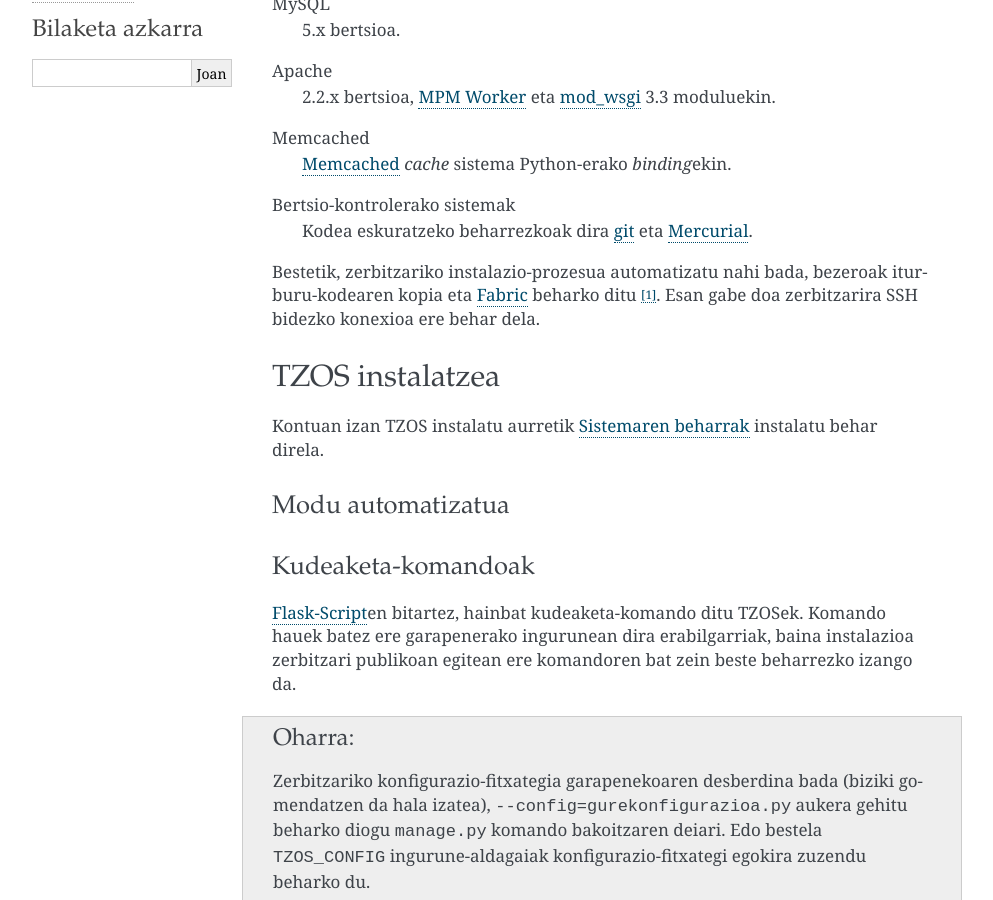
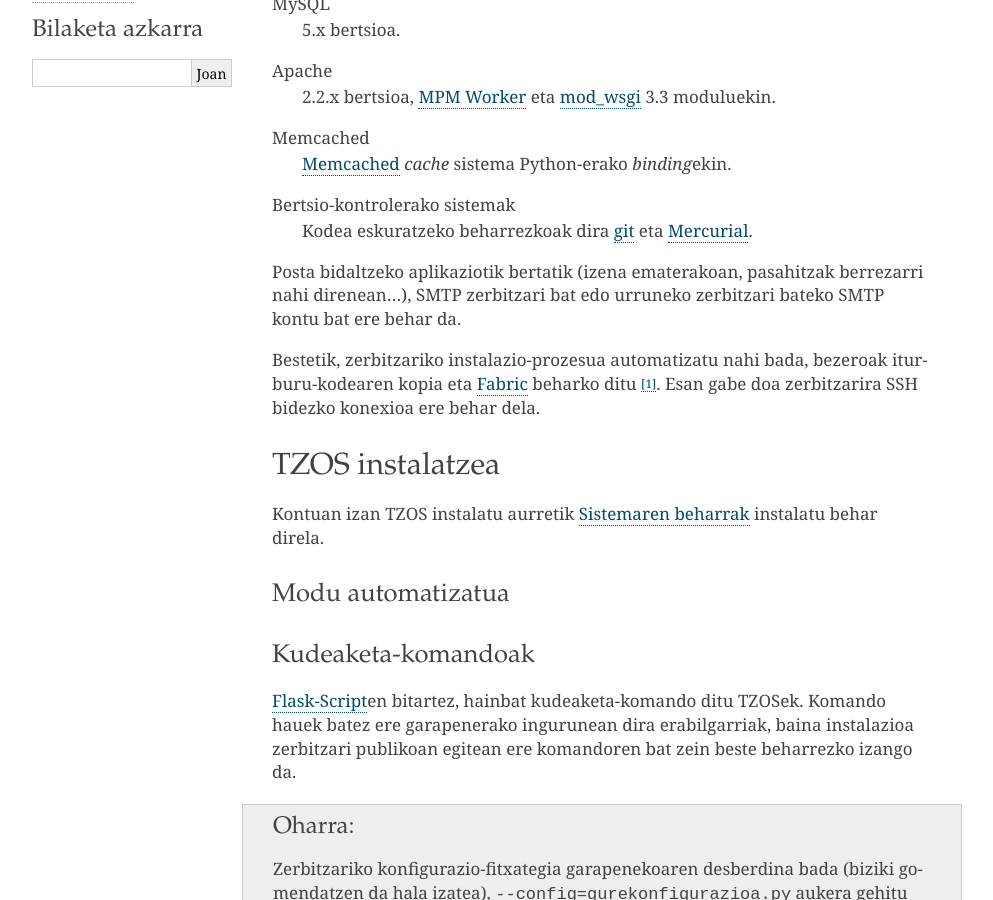
Before and after one commit to julen/tzos, a Sphinx documentation site: the page built from docs/instalazioa.rst, in a window 1280 px wide and 900 px high, scrolled down 497 px. Shown: the whole window, without its empty margins (148-1141 px from the left). Built offline with Sphinx 7.4.7, drawn with Linux system fonts in a browser that asks for light colours.

Commit message:
Add note about the requirement of an SMTP service.

```diff
--- a/docs/instalazioa.rst
+++ b/docs/instalazioa.rst
@@ -28,6 +28,10 @@
     `Memcached`_ `cache` sistema Python-erako `binding`\ekin.
 Bertsio-kontrolerako sistemak
     Kodea eskuratzeko beharrezkoak dira `git`_ eta `Mercurial`_.
+
+Posta bidaltzeko aplikaziotik bertatik (izena ematerakoan, pasahitzak
+berrezarri nahi direnean...), SMTP zerbitzari bat edo urruneko zerbitzari
+bateko SMTP kontu bat ere behar da.
 
 Bestetik, zerbitzariko instalazio-prozesua automatizatu nahi bada, bezeroak
 iturburu-kodearen kopia eta `Fabric`_ beharko ditu [#f1]_. Esan gabe doa
```
